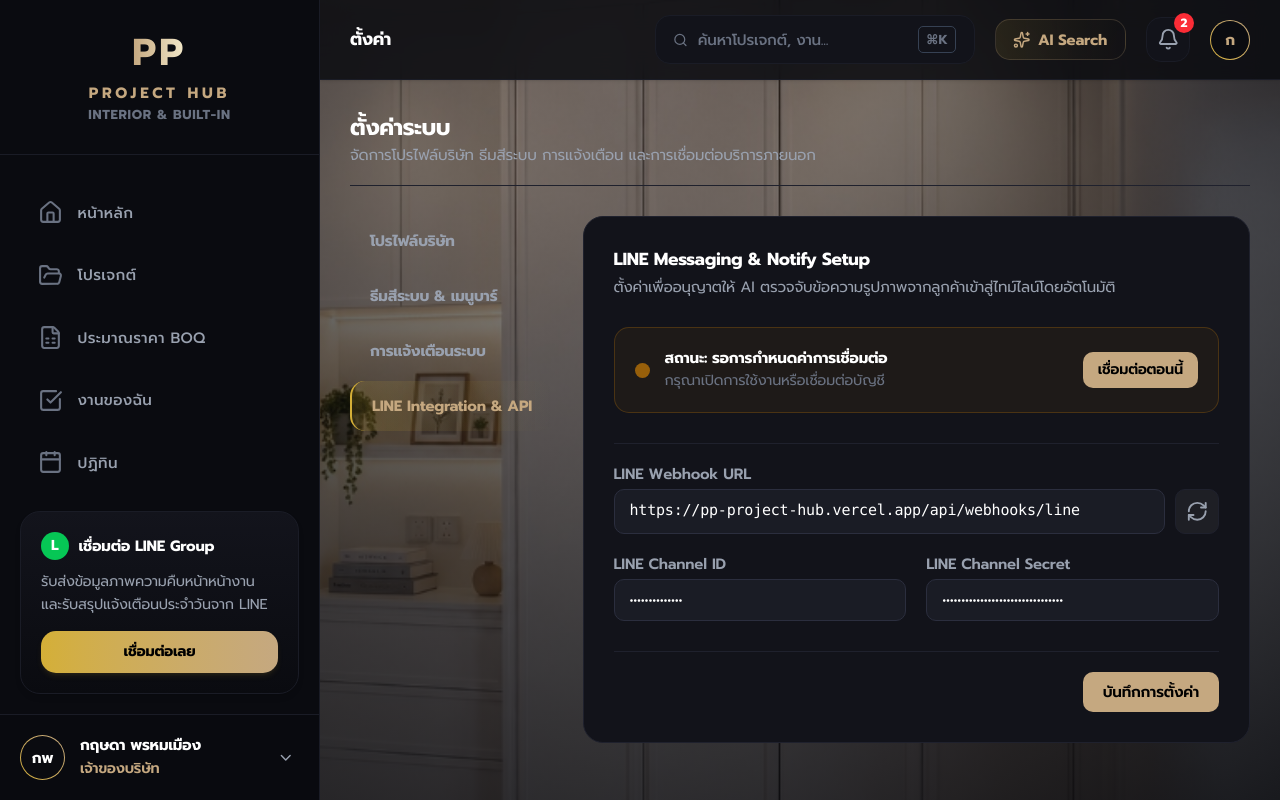
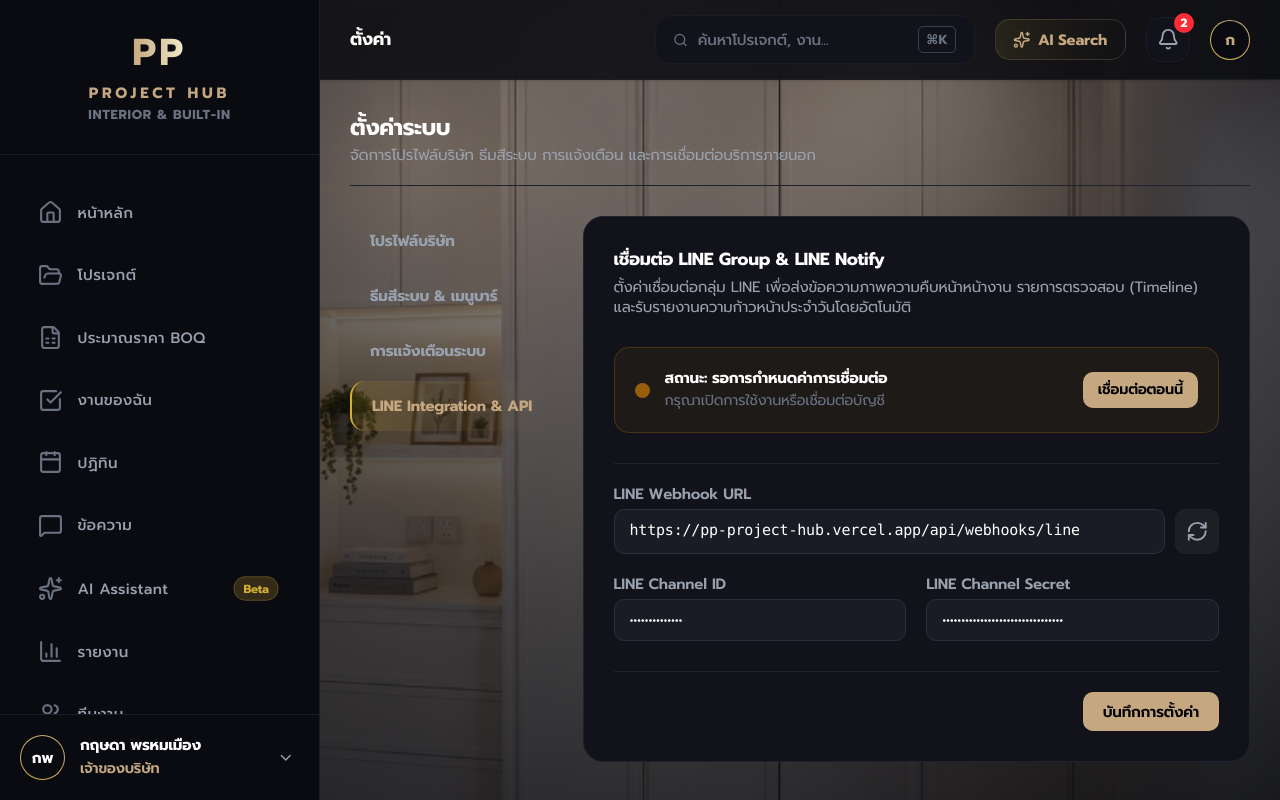
Before and after one commit to thanet789-pixel/pp-project-hub, a Next.js app: page /settings in a window 1280 px wide. Both pictures are taken after a click on the button "LINE Integration & API". Built offline with nearby package versions, Linux system fonts and the light colour scheme.

Commit message:
refactor(line): move LINE Integration setup from sidebar to Settings page

```diff
--- a/src/app/settings/page.tsx
+++ b/src/app/settings/page.tsx
@@ -165,11 +165,11 @@
 
           {/* LINE INTEGRATION SETTINGS */}
           {activeSubTab === 'line' && (
-            <div className="p-6 rounded-2xl bg-[#12131a] border border-[#1f212d] space-y-6">
+            <div className="p-6 rounded-2xl bg-[#12131a] border border-[#1f212d] space-y-6 animate-fadeIn">
 
               <div>
-                <h3 className="text-sm font-bold text-white">LINE Messaging & Notify Setup</h3>
-                <p className="text-xs text-gray-400 mt-1">ตั้งค่าเพื่ออนุญาตให้ AI ตรวจจับข้อความรูปภาพจากลูกค้าเข้าสู่ไทม์ไลน์โดยอัตโนมัติ</p>
+                <h3 className="text-sm font-bold text-white">เชื่อมต่อ LINE Group & LINE Notify</h3>
+                <p className="text-xs text-gray-400 mt-1">ตั้งค่าเชื่อมต่อกลุ่ม LINE เพื่อส่งข้อความภาพความคืบหน้าหน้างาน รายการตรวจสอบ (Timeline) และรับรายงานความก้าวหน้าประจำวันโดยอัตโนมัติ</p>
               </div>
 
               {/* Status widget */}
--- a/src/components/AppShell.tsx
+++ b/src/components/AppShell.tsx
@@ -159,26 +159,6 @@
             );
           })}
         </nav>
-
-        {/* LINE Integration Widget */}
-        <div className="p-4 mx-4 mb-4 rounded-2xl bg-gradient-to-b from-[#13141c] to-[#0a0b10] border border-[#1a1c26] shadow-md">
-          <div className="flex items-center gap-2 mb-2">
-            {/* Custom LINE green logo */}
-            <div className="w-5.5 h-5.5 rounded-full bg-[#06c755] flex items-center justify-center text-white font-extrabold text-[10px] select-none">
-              L
-            </div>
-            <div className="text-xs font-bold text-white">เชื่อมต่อ LINE Group</div>
-          </div>
-          <p className="text-[10px] text-gray-400 mb-3 leading-relaxed">
-            รับส่งข้อมูลภาพความคืบหน้าหน้างาน และรับสรุปแจ้งเตือนประจำวันจาก LINE
-          </p>
-          <Link
-            href="/settings"
-            className="block w-full py-2 px-3 rounded-xl bg-gradient-to-r from-[#d4af37] to-[#c5a880] text-black font-bold text-[10px] text-center hover:opacity-90 active:scale-95 transition-all shadow-md shadow-[#d4af37]/10"
-          >
-            เชื่อมต่อเลย
-          </Link>
-        </div>
 
         {/* User Profile */}
         <div className="p-4 border-t border-[#1a1c26] bg-[#090a0f]/40 flex items-center justify-between group relative">
```
